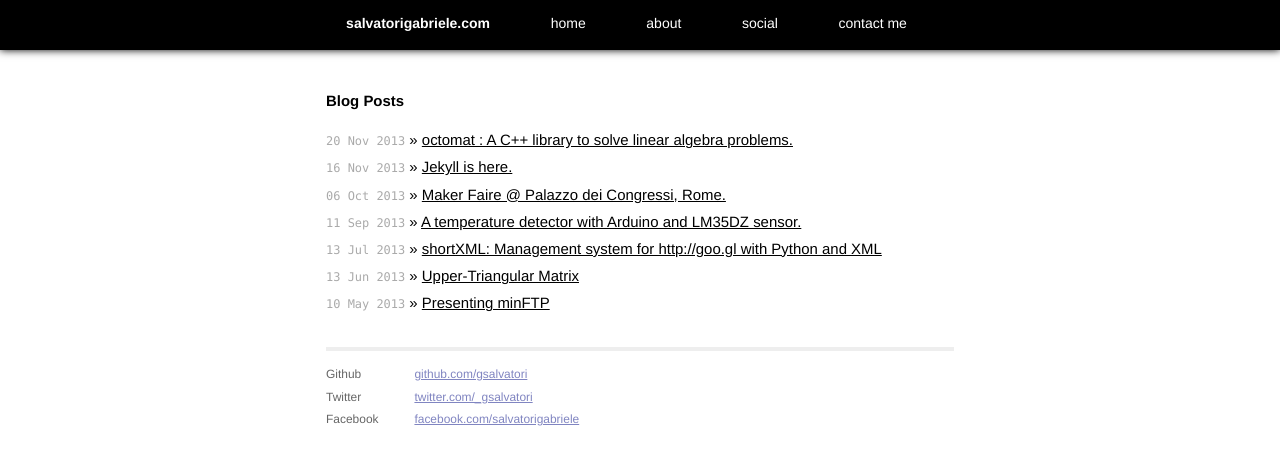
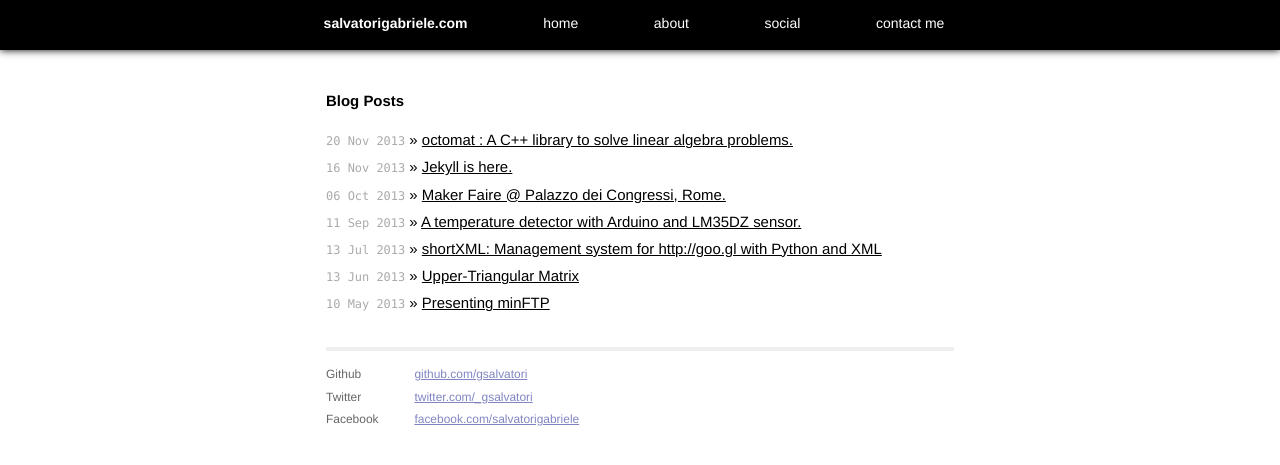
Before and after one commit to gsalvatori/salvatorigabriele.com, a Jekyll site: the page built from index.html, in a window 1280 px wide. Shown: the top 465 px of the page. Built offline with Jekyll 4.4.1, drawn with Linux system fonts in a browser that asks for light colours; Markdown is read by kramdown in place of the engine named in the settings.

Commit message:
Update main.css

```diff
--- a/css/main.css
+++ b/css/main.css
@@ -181,7 +181,7 @@ a:visited { color: #000; }
 
 #navigation a {
 	font-size: 14px;
-	padding-left: 15px;
+	padding-left: 30px;
 	padding-right: 42px;
 	color: white;
 	text-decoration: none;
```
